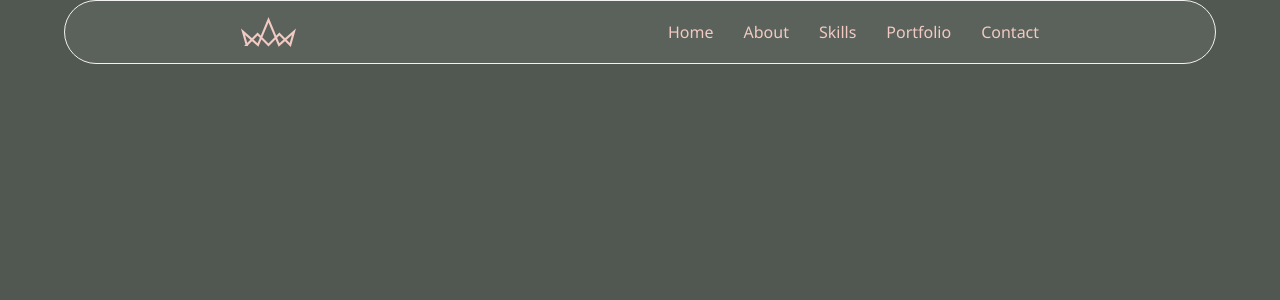
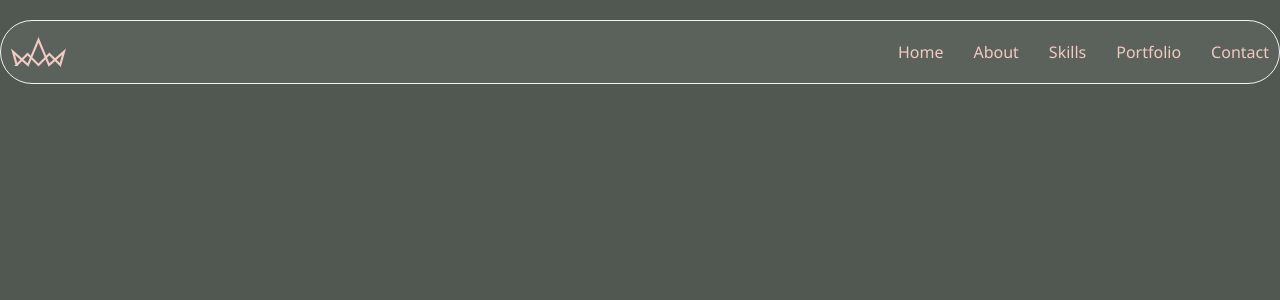
Before and after one commit to jfs-code/navbar_h, a React (Create React App) app: page / in a window 1280 px wide. Shown: the top 300 px of the page. Built offline with nearby package versions, Linux system fonts and the light colour scheme; a web font is replaced by a local one.

Commit message:
Ajuste del ancho de la barra del menu

```diff
--- a/src/components/navbar/Navbar.jsx
+++ b/src/components/navbar/Navbar.jsx
@@ -35,7 +35,8 @@ export function Navbar({ brand, links }) {
     };
 
     return (
-        <nav className='nav'>
+        <nav className='container-navbar'>
+            <div className='nav'>
                 <div className='nav__brand'>
                     <a href='#'>
                         <img src='/imgs/corona-pink.svg' alt={brand} className='nav__brand-image' />
@@ -59,9 +60,10 @@ export function Navbar({ brand, links }) {
                     <div className="line2"></div>
                     <div className="line3"></div>
                 </div>
+            </div>
         </nav>
     );
-}
+};
 
 Navbar.propTypes = {
     brand: PropTypes.string.isRequired,
--- a/src/components/navbar/css/Navbar.css
+++ b/src/components/navbar/css/Navbar.css
@@ -1,4 +1,32 @@
 @import './../../Global.css';
+
+
+.container-navbar {
+    display: flex;
+    height: 100vh;
+    padding: 20px;
+    box-sizing: border-box;
+    position: relative;
+}
+
+.nav{
+    display: flex;
+    align-items: center;
+    /* justify-content: space-around; */
+    justify-content: space-between;
+    height: 8vh;
+    background: var(--nav-background);
+    width: 100%;
+    margin: 0 auto;
+    border: 1px solid var(--nav-border-color);
+    border-radius: 900px;
+    padding: 0 10px;
+    position: fixed;
+    left: 50%;
+    transform: translateX(-50%);
+    z-index: 1000;
+    font-family: var(--font-family);
+}
 
 .nav__brand-image {
     height: 30px;
@@ -16,29 +44,11 @@
     content: none;
 }
 
-.nav {
-    display: flex;
-    align-items: center;
-    justify-content: space-around;
-    height: 8vh;
-    background: var(--nav-background);
-    width: 90%;
-    margin: 0 auto;
-    border: 1px solid var(--nav-border-color);
-    border-radius: 900px;
-    padding: 0 10px;
-    position: fixed;
-    left: 50%;
-    transform: translateX(-50%);
-    z-index: 1000;
-    font-family: var(--font-family);
-}
-
-li{
+.nav__item{
     list-style: none;
 }
 
-a{
+.nav__item a{
    text-decoration: none;
    color: var(--pink);
    font-family: var(--font-family);
@@ -46,7 +56,7 @@ a{
    position: relative;
 }
 
-a::after {
+.nav__item a::after {
     content: '';
     position: absolute;
     width: 100%;
@@ -59,16 +69,16 @@ a::after {
     transition: transform 0.25s ease-out;
 }
 
-a:hover::after {
+.nav__item a:hover::after {
     transform: scaleX(1);
     transform-origin: bottom left;
 }
 
-a:hover {
+.nav__item a:hover {
     color: var(--nav-hover-color);
 }
 
-a:active {
+.nav__item a:active {
     transform: scale(0.95);
 }
 
```
Lines whose indentation alone changed are shown as unchanged.
